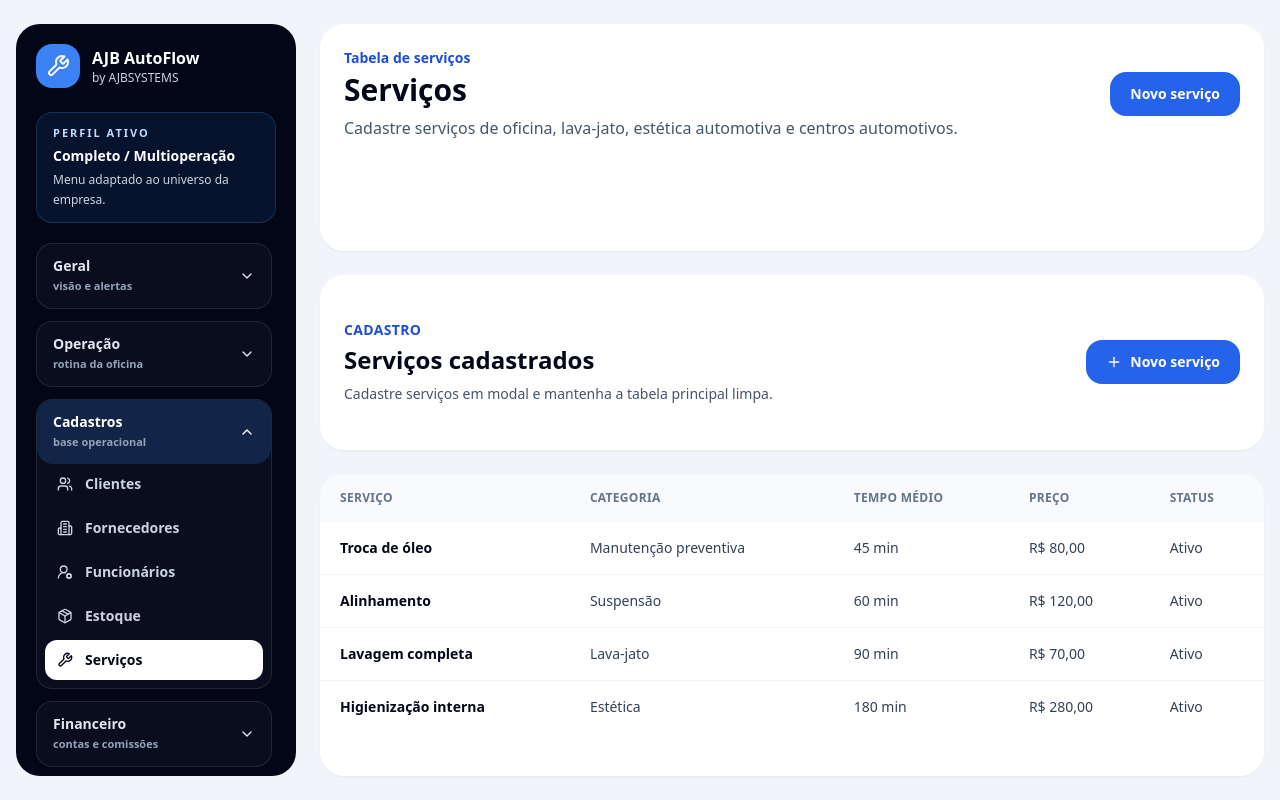
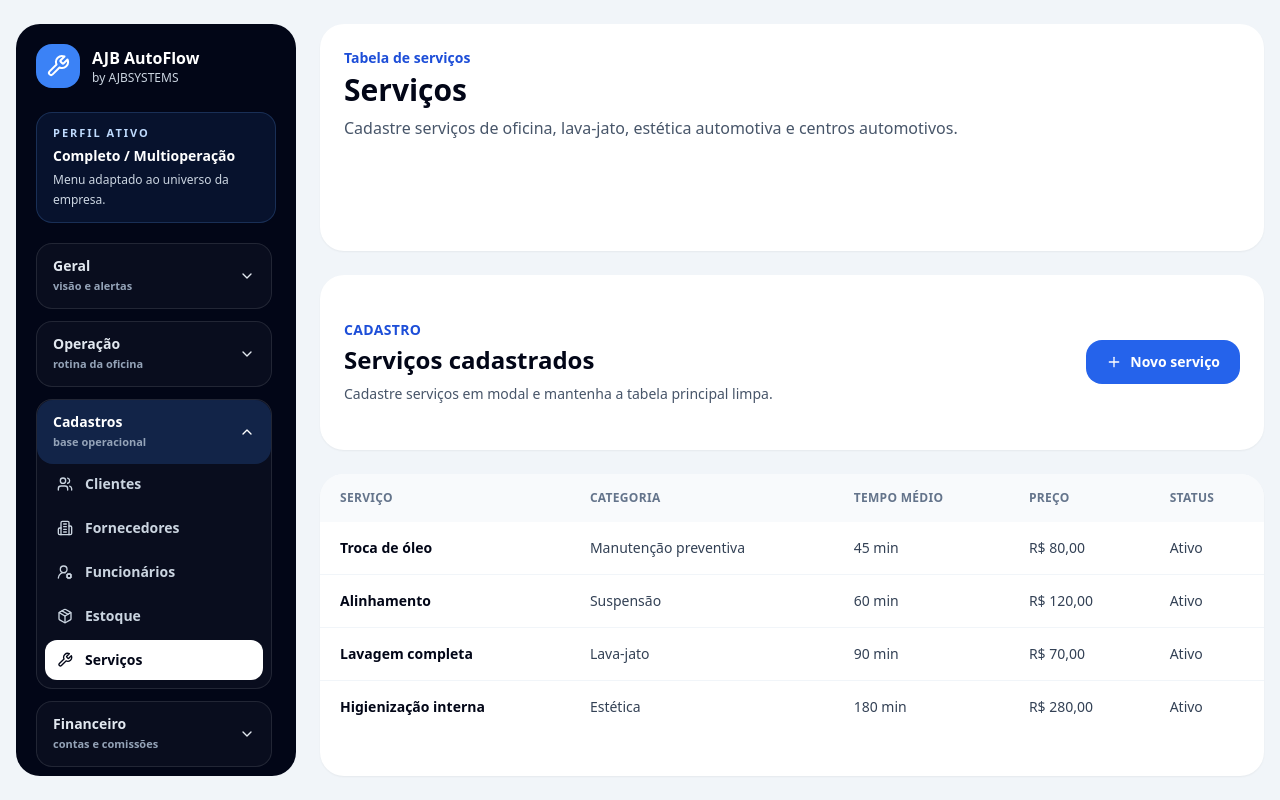
Before and after one commit to anjobrito/ajb-autoflow, a Next.js app: page /servicos in a window 1280 px wide. Built offline with nearby package versions, Linux system fonts and the light colour scheme.

Commit message:
chore: remove service create route action from header

```diff
--- a/app/servicos/page.tsx
+++ b/app/servicos/page.tsx
@@ -9,8 +9,6 @@ export default function ServicosPage() {
         eyebrow="Tabela de serviços"
         title="Serviços"
         description="Cadastre serviços de oficina, lava-jato, estética automotiva e centros automotivos."
-        actionLabel="Novo serviço"
-        actionHref="/servicos/novo"
       />
       <ServicesClient />
     </AppShell>
```
